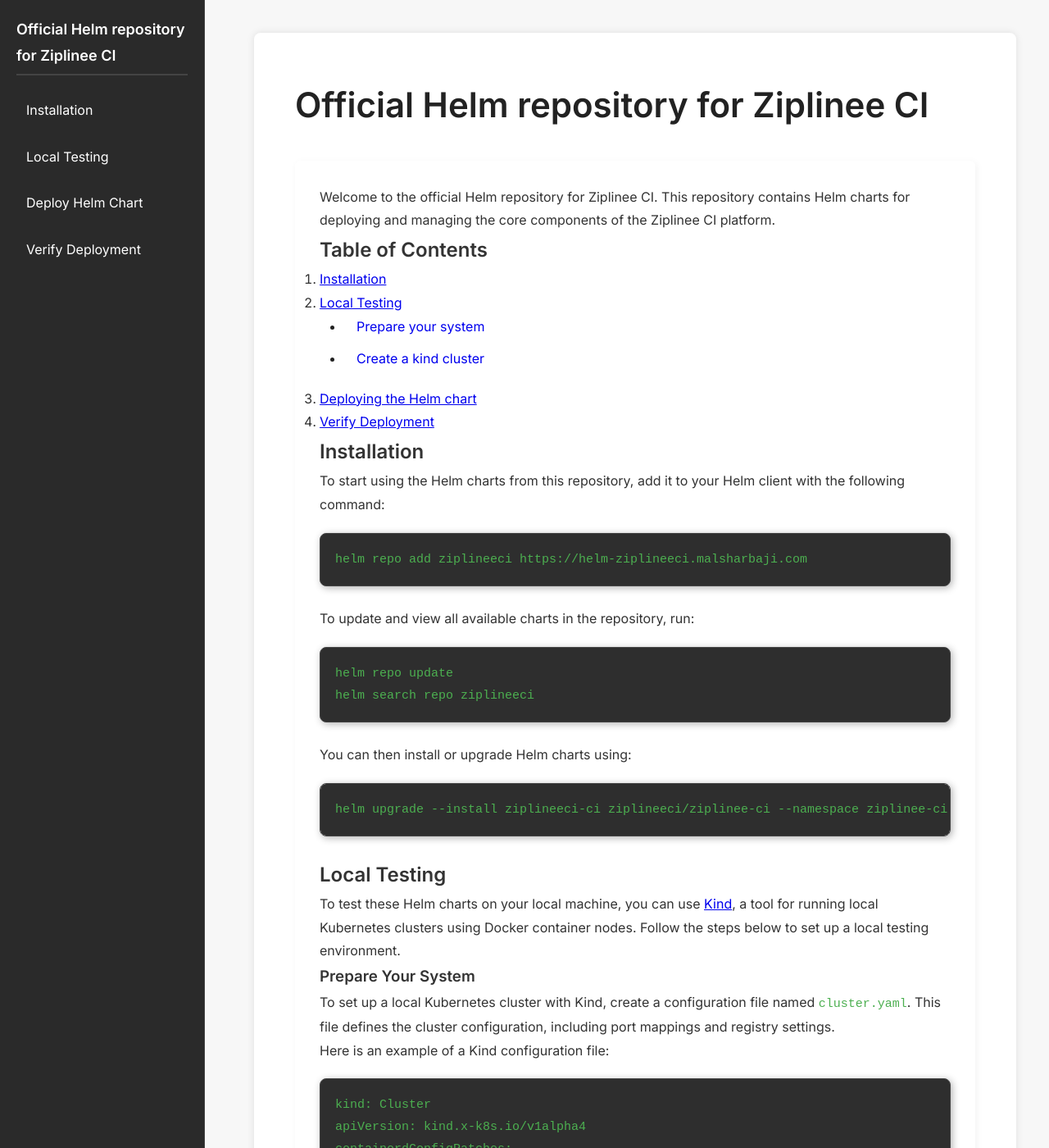
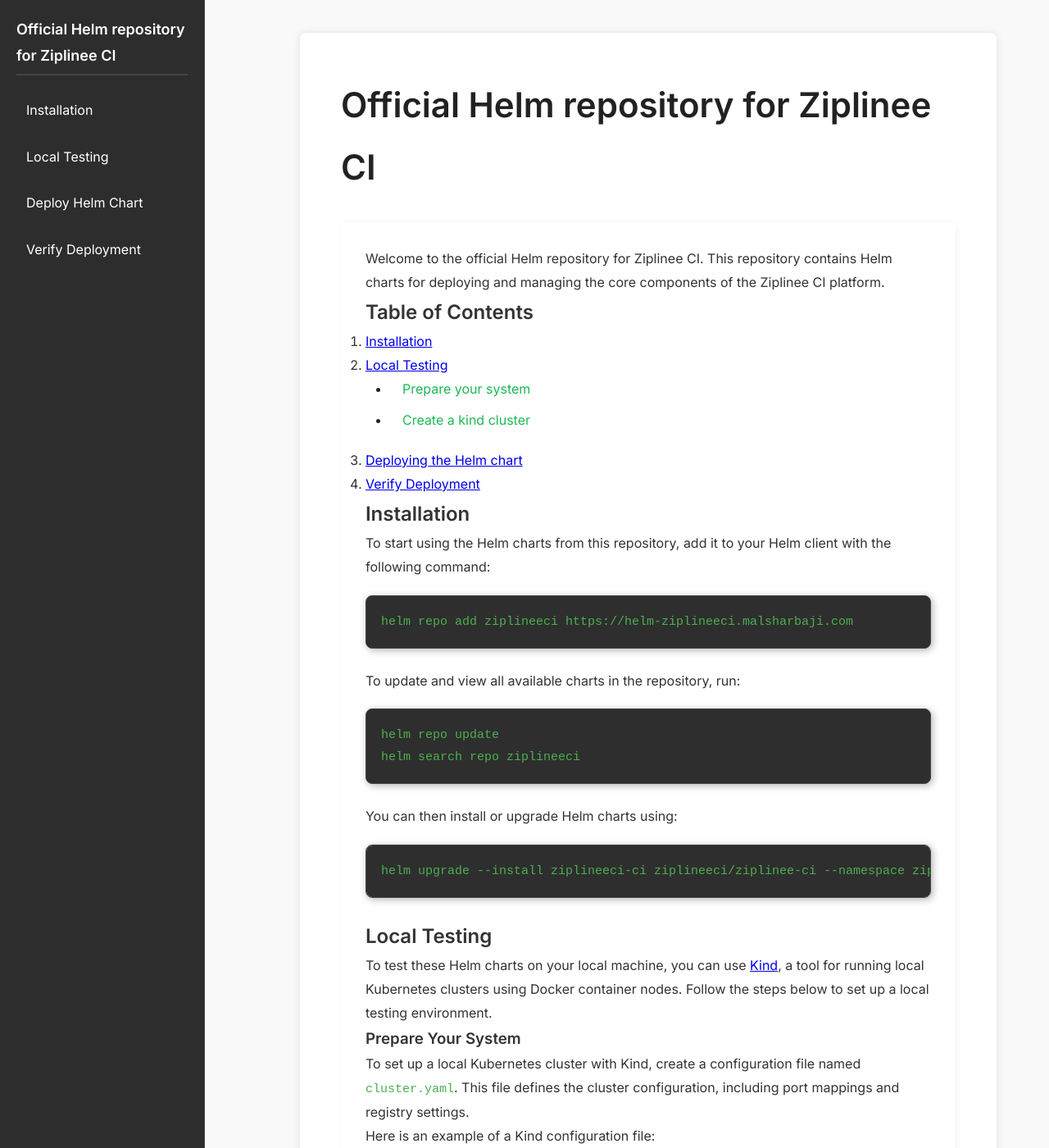
Before and after one commit to ziplineeci/ziplinee-helm-charts, a Jekyll site: the page built from README.md, in a window 1280 px wide and 1400 px high. Shown: the whole window at 82% size. Built offline with Jekyll 4.4.1, drawn with Linux system fonts in a browser that asks for light colours; our own code applies the rules of GitHub Pages for plain Markdown files; the repository's description, which GitHub fills in, is left out.

Commit message:
Fix style spaces

```diff
--- a/assets/css/style.css
+++ b/assets/css/style.css
@@ -9,7 +9,7 @@ body {
     font-family: 'Inter', sans-serif;
     line-height: 1.8;
     color: #333;
-    background-color: #f7f7f7;
+    background-color: #f9f9f9;
     padding: 0;
     overflow-x: hidden; /* Prevent horizontal scrolling */
 }
@@ -17,7 +17,7 @@ body {
 /* 📌 Layout */
 .container {
     display: flex;
-    max-width: 1400px; /* Optimized width */
+    max-width: 1200px;
     margin: auto;
     padding: 40px;
 }
@@ -29,7 +29,7 @@ body {
     left: 0;
     top: 0;
     height: 100vh;
-    background: #2a2a2a; /* Darker gray for contrast */
+    background: #2d2d2d;
     padding: 20px;
     color: white;
     overflow-y: auto;
@@ -100,7 +100,8 @@ body {
 .content {
     margin-left: 270px;
     padding: 50px;
-    max-width: calc(100% - 270px);
+    max-width: 950px;
+    width: calc(100% - 270px);
     background: white;
     box-shadow: 0px 0px 10px rgba(0, 0, 0, 0.1);
     border-radius: 8px;
@@ -175,18 +176,6 @@ header p {
     color: #25d366;
 }
 
-/* 📌 ToC Sub-Lists - No Special Styling */
-.toc ul ul {
-    padding-left: 0;
-    border-left: none;
-    margin-top: 0;
-}
-
-.toc ul ul li {
-    font-size: 16px;
-    padding-left: 15px;
-}
-
 /* 📌 Code Blocks */
 pre {
     background: #2e2e2e;
@@ -200,7 +189,7 @@ pre {
     margin-top: 20px;
     margin-bottom: 25px;
     width: 100%;
-    max-width: 980px;
+    max-width: 900px;
 }
 
 /* Code Styling */
@@ -247,6 +236,7 @@ section {
 
 /* 📌 List Links */
 .content ul li a {
+    color: #1DB954;
     text-decoration: none;
     font-weight: 500;
     transition: color 0.3s;
@@ -254,6 +244,7 @@ section {
 
 /* 📌 Link Hover Effect */
 .content ul li a:hover {
+    color: #25d366;
     text-decoration: underline;
 }
 
@@ -262,41 +253,13 @@ html, body {
     overflow-x: hidden;
 }
 
-/* 📌 Fix Blank Sidebar Issue */
+/* 📌 Fix Sidebar Height */
 @media (min-width: 769px) {
     .sidebar {
-        min-height: 100vh; /* Ensures sidebar takes full height */
+        min-height: 100vh;
     }
 
     .content {
-        min-height: 100vh; /* Matches sidebar height */
+        min-height: 100vh;
     }
 }
-
-/* 📌 Sidebar Toggle Button */
-.menu-toggle {
-    position: fixed;
-    top: 15px; /* Ensures it stays at the top */
-    left: 15px; /* Positions it properly */
-    background: #1DB954;
-    color: white;
-    border: none;
-    padding: 10px 12px;
-    font-size: 20px;
-    border-radius: 5px;
-    cursor: pointer;
-    z-index: 1100; /* Ensures it stays above other elements */
-    transition: background 0.3s ease;
-}
-
-/* Hover Effect */
-.menu-toggle:hover {
-    background: #25d366;
-}
-
-/* 📌 Hide Toggle Button on Larger Screens */
-@media (min-width: 769px) {
-    .menu-toggle {
-        display: none;
-    }
-}
```
